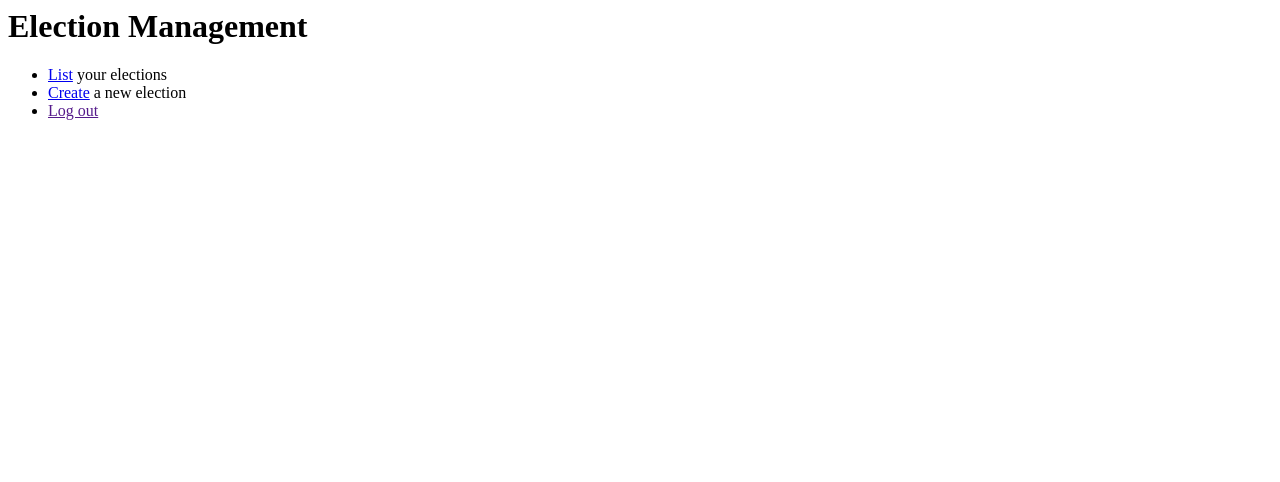
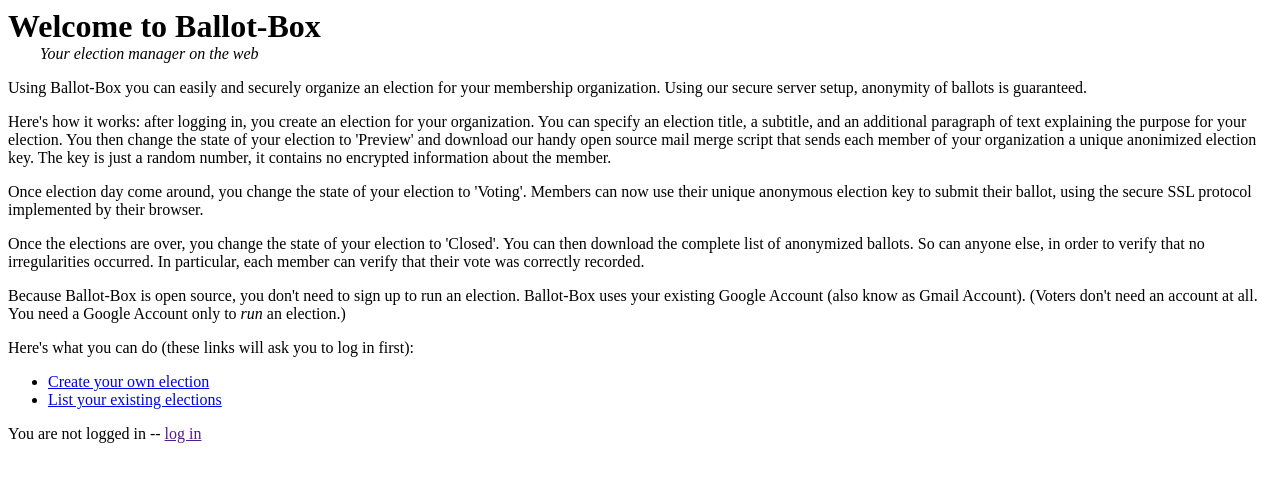
Before and after one commit to gvanrossum/ballot-box, a Python web app: template templates/index.html in a window 1280 px wide. Shown: the top 482 px of the page. Run offline with Jinja, Linux system fonts and the light colour scheme; the template is opened without the code that fills it, so the values that code supplies are empty.

Commit message:
Still struggling with the delete_task.
Also make the '/' page not require login and put up a bit of an explanation.

```diff
--- a/templates/index.html
+++ b/templates/index.html
@@ -1,7 +1,47 @@
-<H1>Election Management</h1>
+<h1 style="margin-bottom: 0">Welcome to Ballot-Box</h1>
+<div style="margin-left: 2em"><i>Your election manager on the web</i></div>
+
+<p>Using Ballot-Box you can easily and securely organize an election
+for your membership organization.  Using our secure server setup,
+anonymity of ballots is guaranteed.
+
+<p>Here's how it works: after logging in, you create an election for
+your organization.  You can specify an election title, a subtitle, and
+an additional paragraph of text explaining the purpose for your
+election.  You then change the state of your election to 'Preview' and
+download our handy open source mail merge script that sends each
+member of your organization a unique anonimized election key.  The key
+is just a random number, it contains no encrypted information about
+the member.
+
+<p>Once election day come around, you change the state of your
+election to 'Voting'.  Members can now use their unique anonymous
+election key to submit their ballot, using the secure SSL protocol
+implemented by their browser.
+
+<p>Once the elections are over, you change the state of your election
+to 'Closed'.  You can then download the complete list of anonymized
+ballots.  So can anyone else, in order to verify that no
+irregularities occurred.  In particular, each member can verify that
+their vote was correctly recorded.
+
+<p>Because Ballot-Box is open source, you don't need to sign up to run
+an election.  Ballot-Box uses your existing Google Account (also know
+as Gmail Account).  (Voters don't need an account at all.  You need a
+Google Account only to <i>run</i> an election.)
+
+<p>Here's what you can do{% if user %}:
+{% else %}
+(these links will ask you to log in first):
+{% endif %}
 
 <ul>
-  <li><a href="/elections">List</a> your elections
-  <li><a href="/create">Create</a> a new election
-  <li><a href="{{logout}}">Log out</a>
+  <li><a href="/create">Create your own election<a>
+  <li><a href="/elections">List your existing elections</a>
 </ul>
+
+{% if user %}
+<p>You are logged in as <b>{{user}}</b> -- <a href="{{logout}}">log out</a>
+{% else %}
+<p>You are not logged in -- <a href="{{login}}">log in</a>
+{% endif %}
```
Also changed, not shown: main.py (+9 -4 lines).
